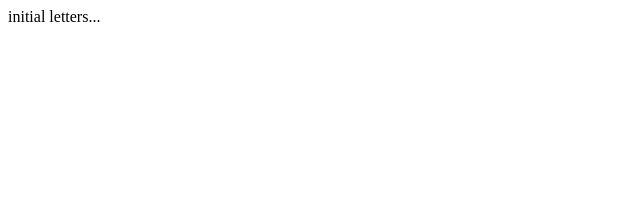
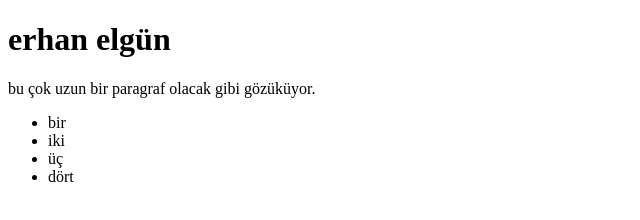
Before and after one commit to erhanelgun/gitone, a plain HTML site: page index.html in a window 1280 px wide. Shown: the whole page, without its empty margins (0-640 px from the left). Drawn offline with Linux system fonts and the light colour scheme.

Commit message:
body kısmı dolduruldu

```diff
--- a/index.html
+++ b/index.html
@@ -6,6 +6,21 @@
     <title>Document</title>
 </head>
 <body>
-    initial letters...
+    <div class="deneme">
+        <h1>erhan elgün</h1>
+        <p class="den">
+            bu çok uzun bir paragraf olacak gibi gözüküyor.
+        </p>
+    </div>
+
+    <div class="lis">
+
+        <ul>
+            <li>bir</li>
+            <li>iki</li>
+            <li>üç</li>
+            <li>dört</li>
+        </ul>
+    </div>
 </body>
 </html>
```
